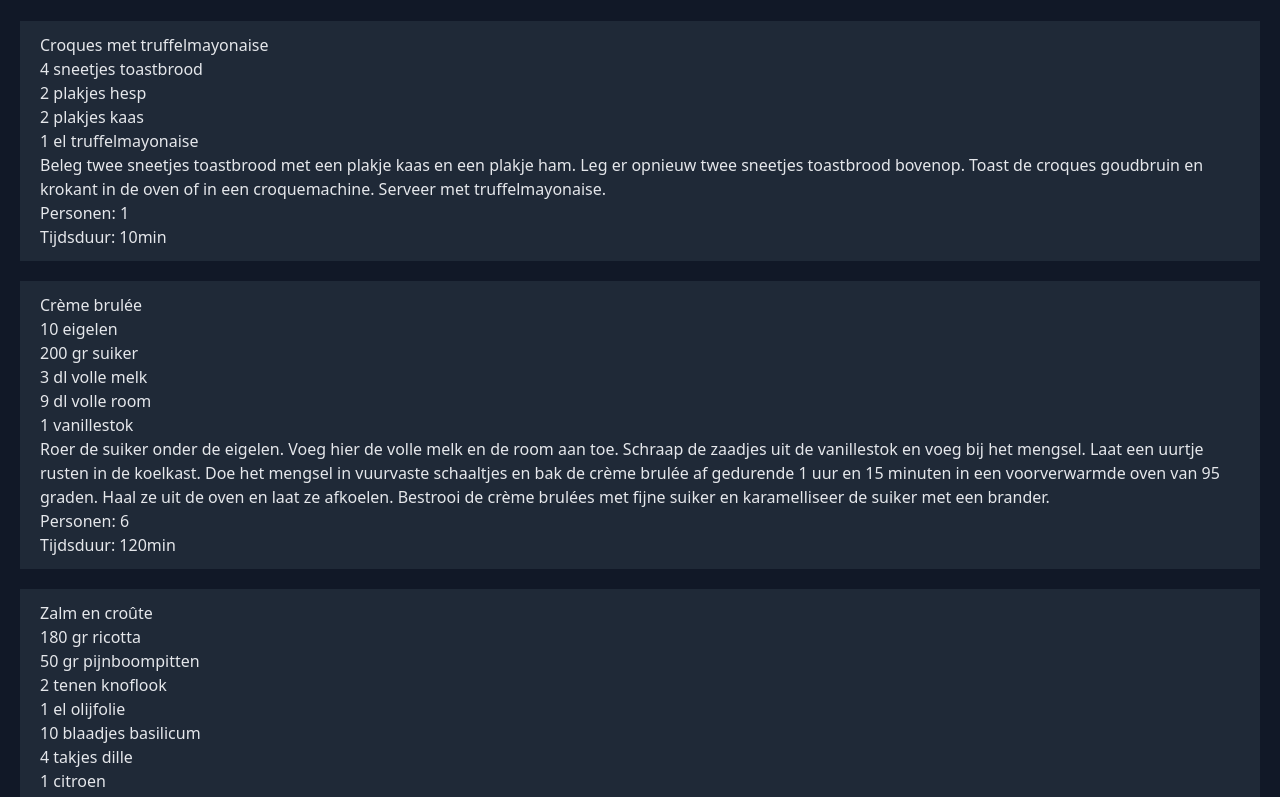
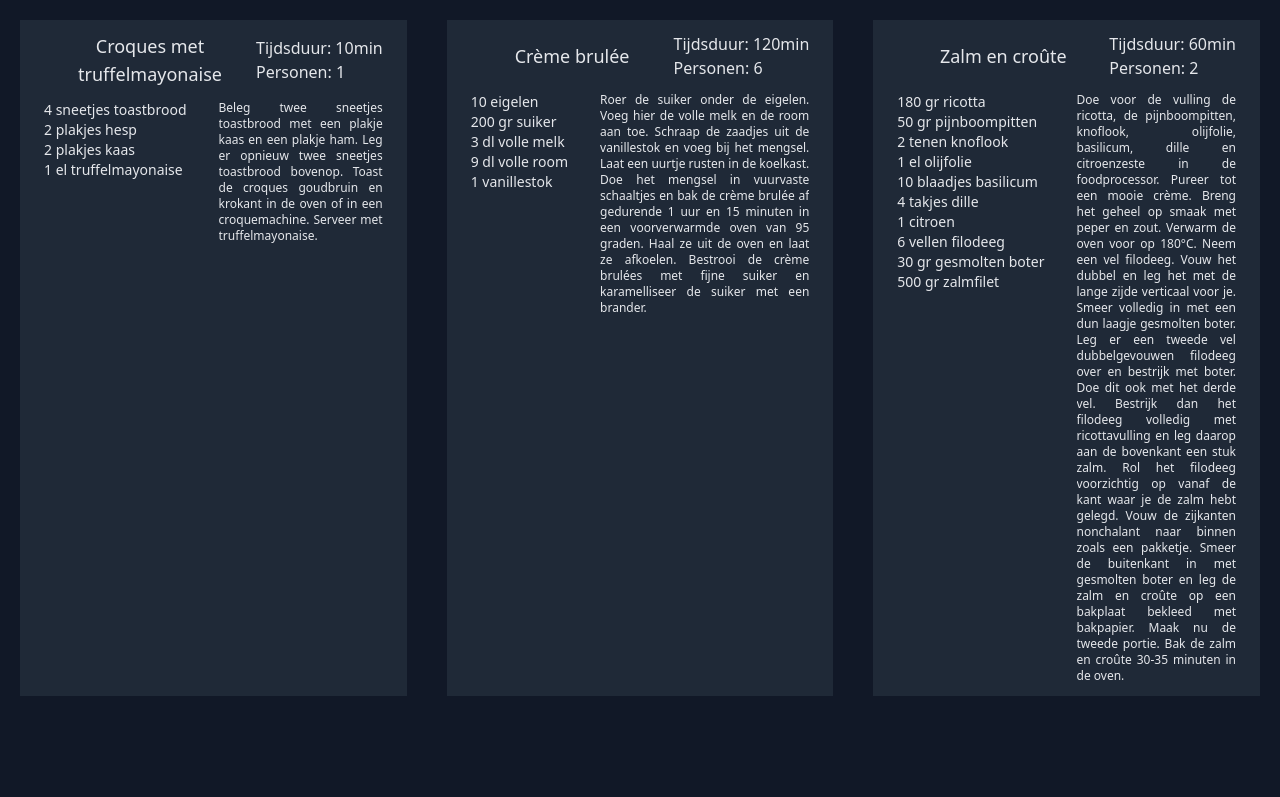
Before and after one commit to timonvp/timonvp.github.io, a React (Create React App) app: page / in a window 1280 px wide. Shown: the top 797 px of the page. Built offline with nearby package versions, Linux system fonts and the light colour scheme.

Commit message:
Update Recipe component & CSS

```diff
--- a/src/App.js
+++ b/src/App.js
@@ -3,7 +3,7 @@ import RECIPE_DATA from './mock-data';
 
 export default function App() {
   return (
-    <div className='App bg-gray-900 py-px'>
+    <div className='App grid lg:grid-cols-3 md:grid-cols-2 grid-cols-1'>
       {RECIPE_DATA.map(v => <Recipe {...v} key={v.id} />)}
     </div>
   );
--- a/src/components/Recipe.js
+++ b/src/components/Recipe.js
@@ -5,11 +5,17 @@ const Ingredient = (props) => {
 
 export default function Recipe(props) {
     const {name, ingredients, preparation, people, duration} = props;
-    return(<div className='bg-gray-800 m-5 py-3 px-5 text-gray-200'>
-        <h1 className='m-auto'>{name}</h1>
-        {ingredients.map((v, i) => <Ingredient {...v} key={i} />)}
-        <p>{preparation}</p>
-        <p>Personen: {people}</p>
-        <p>Tijdsduur: {duration}min</p>
+    return(<div className='bg-gray-800 m-5 px-6 py-3 text-gray-200'>
+        <div className='flex pb-3 items-center'>
+            <h1 className='text-center flex-grow text-lg'>{name}</h1>
+            <div className='flex-none'>
+                <p>Tijdsduur: {duration}min</p>
+                <p>Personen: {people}</p>
+            </div>
+        </div>
+        <div className='flex'>
+            <div className='pr-8 text-sm min-w-max'>{ingredients.map((v, i) => <Ingredient {...v} key={i} />)}</div>
+            <p className='text-justify text-xs overflow-hidden'>{preparation}</p>
+        </div>
     </div>);
 }
--- a/src/index.css
+++ b/src/index.css
@@ -1,3 +1,7 @@
 @tailwind base;
 @tailwind components;
 @tailwind utilities;
+
+body {
+    @apply bg-gray-900;
+}
```
